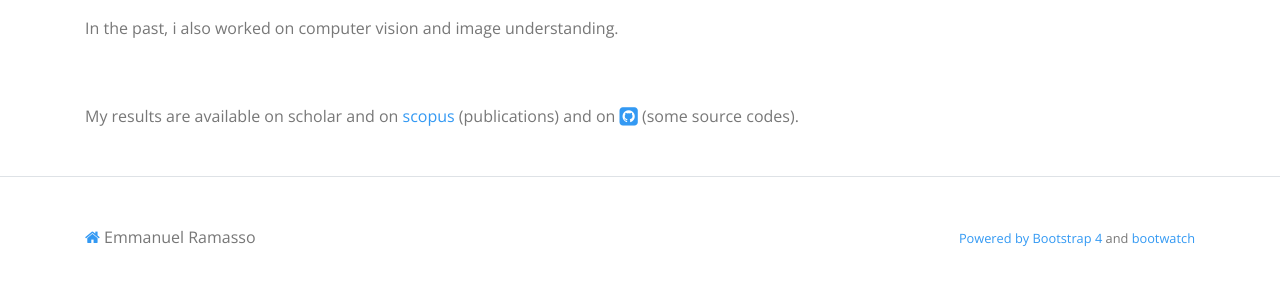
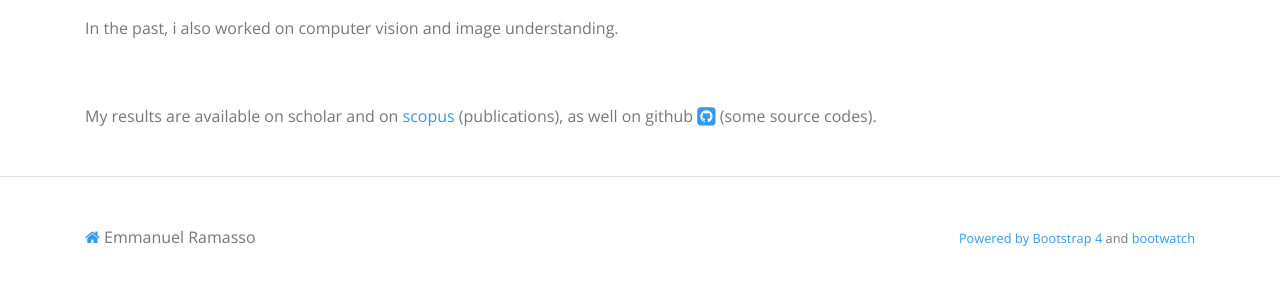
Before and after one commit to emmanuelramasso/emmanuelramasso.github.io, a Jekyll site: the page built from Research.html, in a window 1280 px wide. Shown: the part 452-737 px from the top of the page. Built offline with Jekyll 4.4.1, drawn with Linux system fonts in a browser that asks for light colours; a style sheet for code colours, icons or effects is not loaded.

Commit message:
Update Research.html

```diff
--- a/Research.html
+++ b/Research.html
@@ -39,11 +39,15 @@ title: Research
       In the past, i also worked on computer vision and image understanding.
     </p>
     <br><br>
-    My results are available on scholar and on
+    My results are available on scholar
     <a href="https://scholar.google.com/citations?user=ZA3OKi0AAAAJ&hl=fr"><span class="icon">
       <i class="ai ai-google-scholar-square ai-lg"></i></span></a>
+    and on
     <a href="http://www.scopus.com/inward/authorDetails.url?authorID=23393599200&partnerID=MN8TOARS">scopus</a>
-    (publications) and on <a href="https://github.com/emmanuelramasso"><span class="icon"><i class="fa fa-github-square fa-lg"></i></span></a> (some source codes). <br>
+    (publications), as well on github
+    <a href="https://github.com/emmanuelramasso"><span class="icon">
+      <i class="fa fa-github-square fa-lg"></i></span></a> (some source codes).
+    <br>
 
 
   </div>
```
